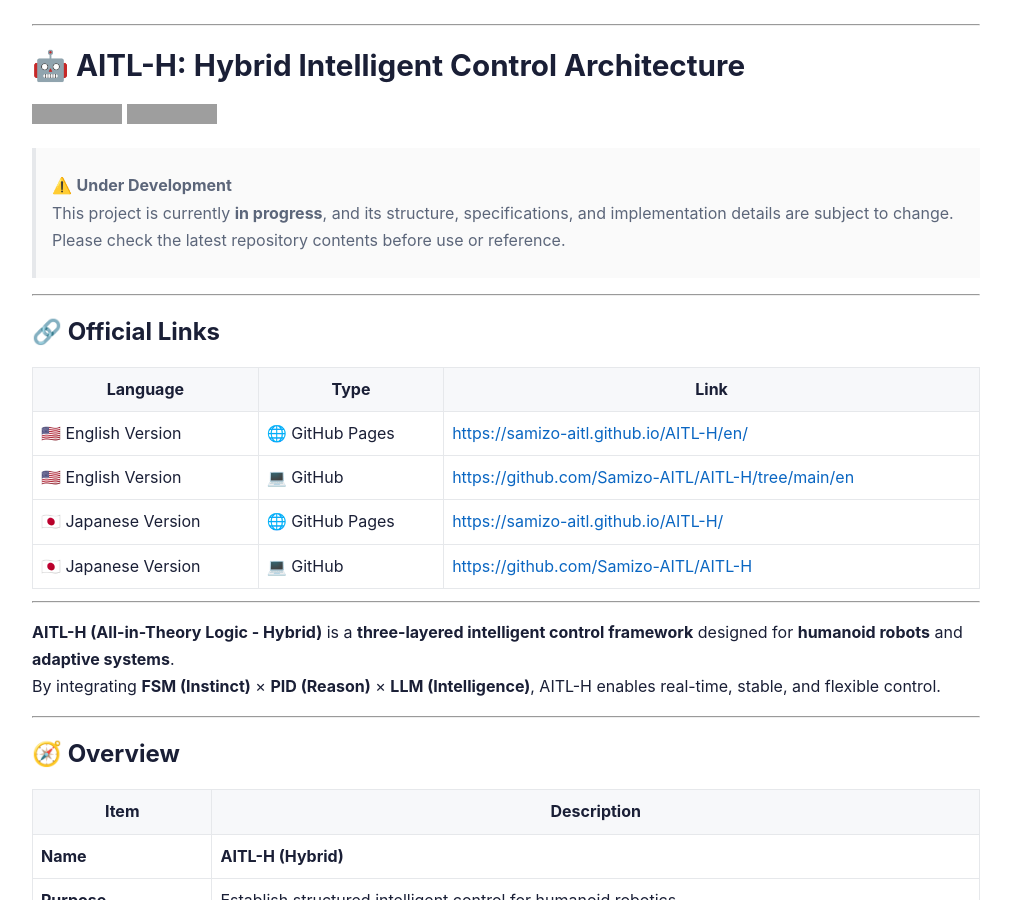
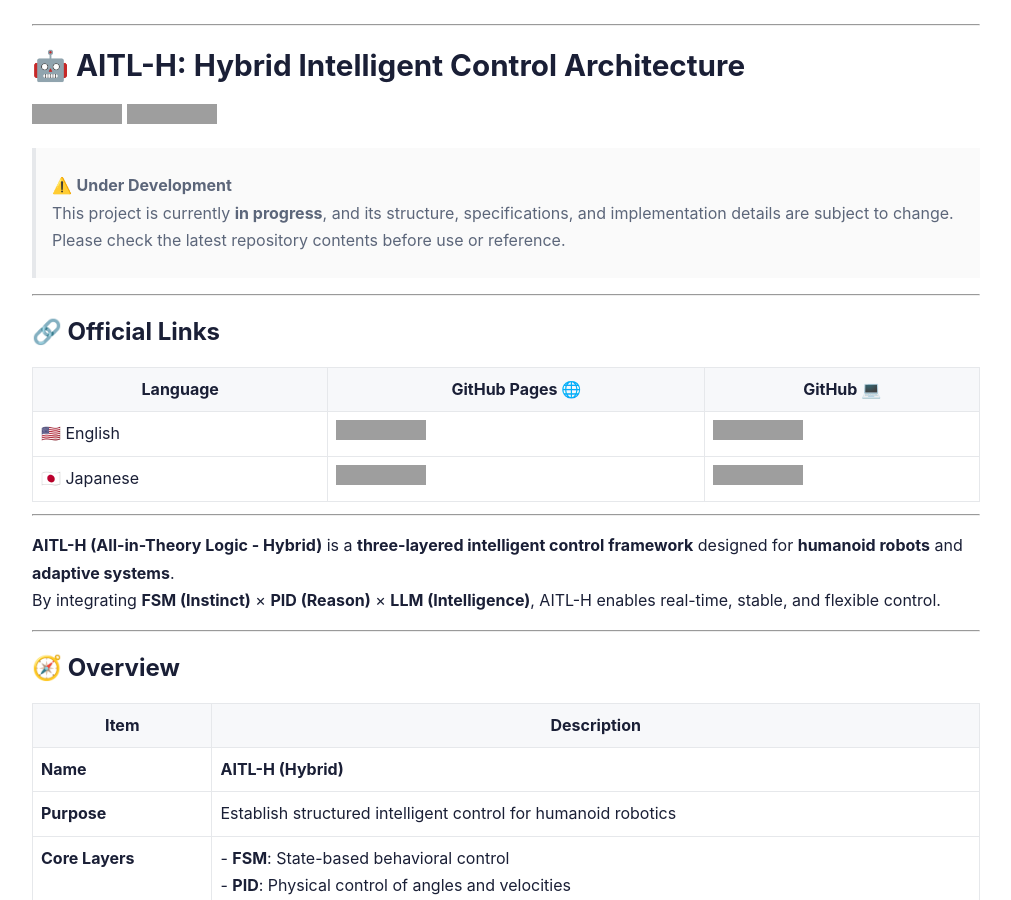
Before and after one commit to Samizo-AITL/AITL-H, a Jekyll site: the page built from en/index.md, in a window 1280 px wide and 900 px high. Shown: the whole window, without its empty margins (134-1145 px from the left). Built offline with Jekyll 4.4.1, drawn with Linux system fonts in a browser that asks for light colours; grey boxes are pictures that could not be loaded.

Commit message:
Update index.md

```diff
--- a/en/index.md
+++ b/en/index.md
@@ -15,14 +15,12 @@
 
 ---
 
-## 🔗 **Official Links**
+## 🔗 Official Links
 
-| Language | Type | Link |
-|------|------|--------|
-| 🇺🇸 English Version | 🌐 GitHub Pages | [https://samizo-aitl.github.io/AITL-H/en/](https://samizo-aitl.github.io/AITL-H/en/) |
-| 🇺🇸 English Version | 💻 GitHub | [https://github.com/Samizo-AITL/AITL-H/tree/main/en](https://github.com/Samizo-AITL/AITL-H/tree/main/en) |
-| 🇯🇵 Japanese Version | 🌐 GitHub Pages | [https://samizo-aitl.github.io/AITL-H/](https://samizo-aitl.github.io/AITL-H/) |
-| 🇯🇵 Japanese Version | 💻 GitHub | [https://github.com/Samizo-AITL/AITL-H](https://github.com/Samizo-AITL/AITL-H) |
+| Language | GitHub Pages 🌐 | GitHub 💻 |
+|----------|----------------|-----------|
+| 🇺🇸 English | [![GitHub Pages EN](https://img.shields.io/badge/GitHub%20Pages-English-brightgreen?logo=github)](https://samizo-aitl.github.io/AITL-H/en/) | [![GitHub Repo EN](https://img.shields.io/badge/GitHub-English-blue?logo=github)](https://github.com/Samizo-AITL/AITL-H/tree/main/en) |
+| 🇯🇵 Japanese | [![GitHub Pages JP](https://img.shields.io/badge/GitHub%20Pages-日本語版-brightgreen?logo=github)](https://samizo-aitl.github.io/AITL-H/) | [![GitHub Repo JP](https://img.shields.io/badge/GitHub-日本語版-blue?logo=github)](https://github.com/Samizo-AITL/AITL-H) |
 
 ---
 
```
